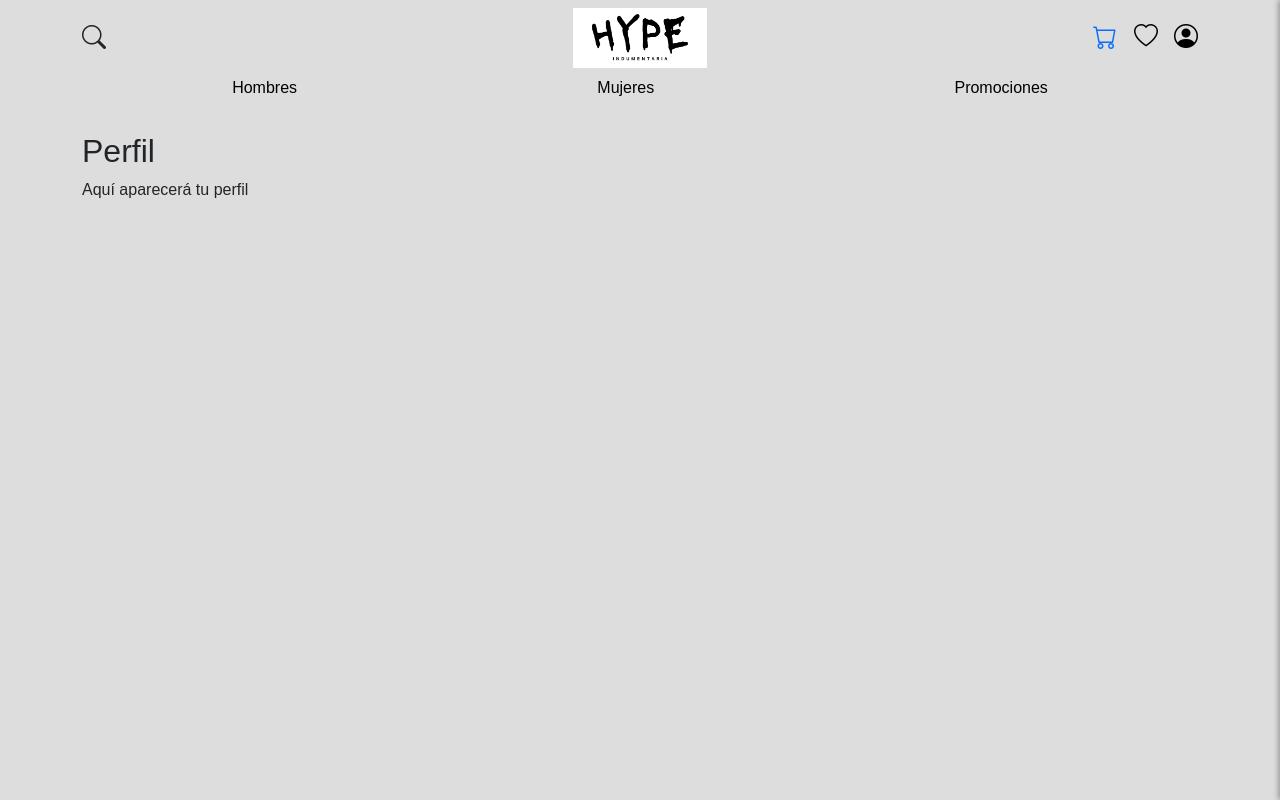
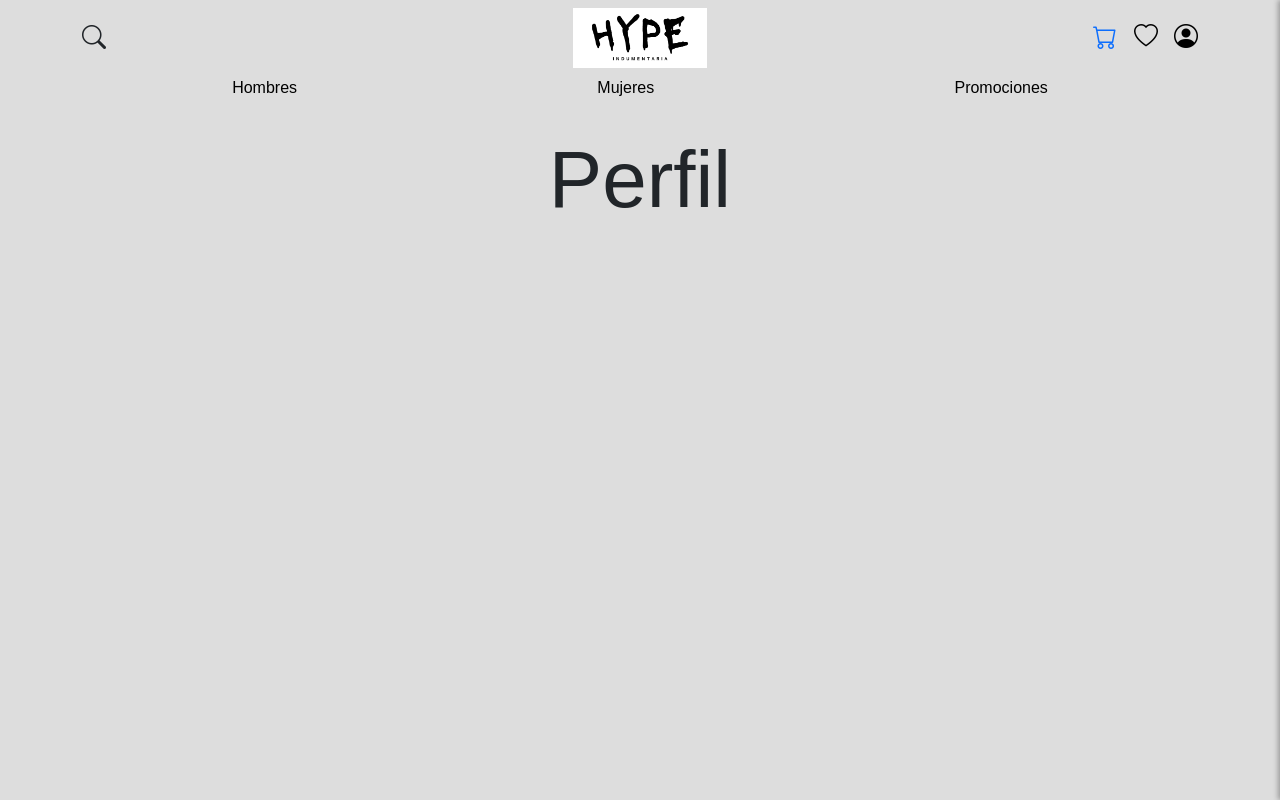
Before and after one commit to SebastianDelage/E-Commerce-Algoritmos, a React (Vite) app in the folder E-commerce/E-commerce/: page /perfil in a window 1280 px wide. Built offline with nearby package versions, Linux system fonts and the light colour scheme; a web font is replaced by a local one.

Commit message:
Modificaciones de vista perfil y vista mujeres

```diff
--- a/E-commerce/E-commerce/src/Vistas/Mujeres.jsx
+++ b/E-commerce/E-commerce/src/Vistas/Mujeres.jsx
@@ -1,3 +1,6 @@
 export default function Mujeres() {
-    return <h1>Página de Mujeres</h1>;
+    return(
+      <h1>Página de Mujeres</h1>
+
+    );
   }
--- a/E-commerce/E-commerce/src/Vistas/Perfil.jsx
+++ b/E-commerce/E-commerce/src/Vistas/Perfil.jsx
@@ -3,8 +3,11 @@ import React from "react";
 const Perfil = () => {
     return (
         <div className="container mt-4">
-            <h2>Perfil</h2>
-            <p>Aquí aparecerá tu perfil</p>
+            <div className="row-md-12">
+                <div className="col-md-12 text-center">
+                    <h1 className="display-1">Perfil</h1>
+                </div>
+            </div>
         </div>
     );
 };
```
